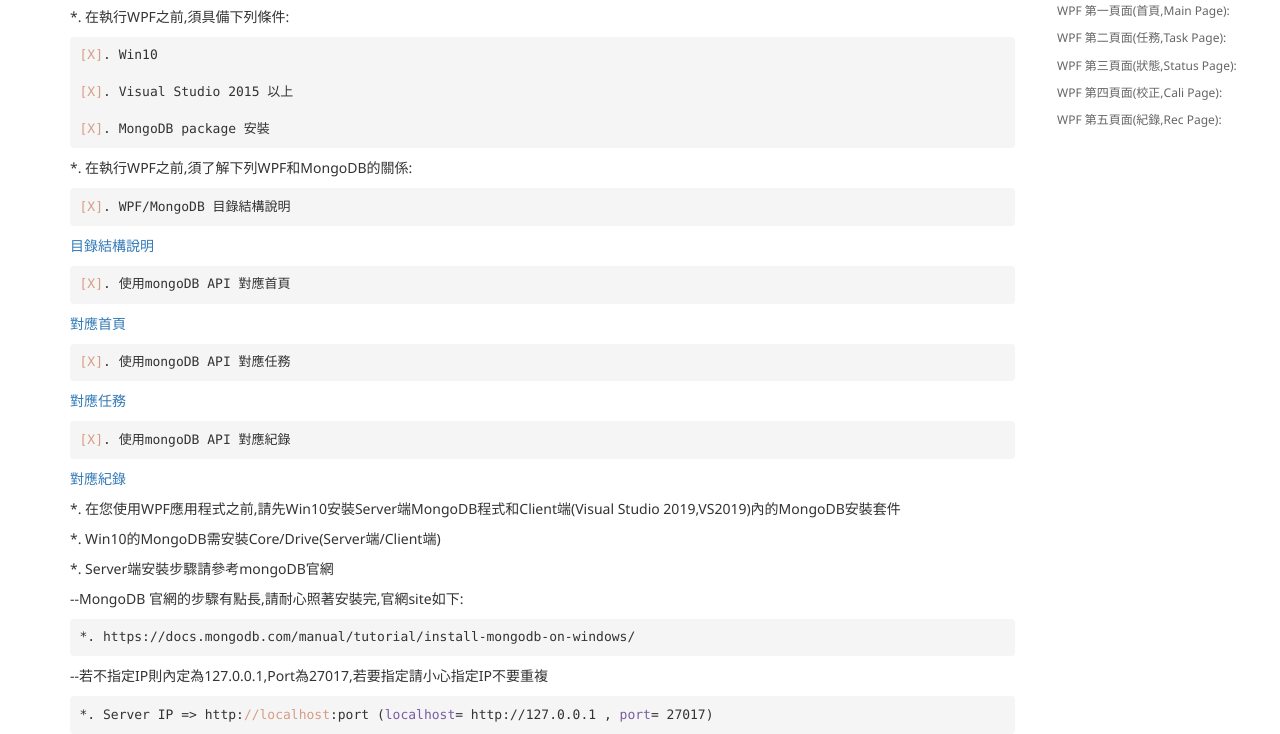
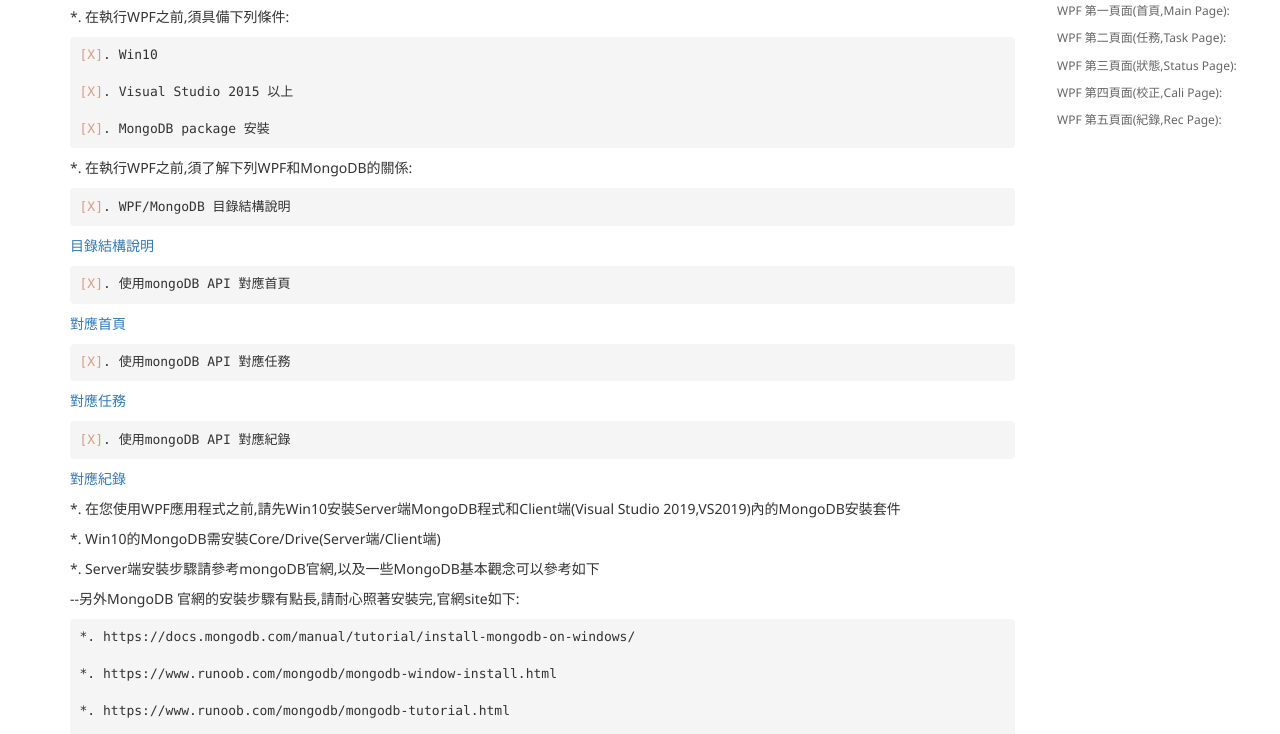
Before and after one commit to gilbert-sun/gilbert-sun.github.io, a plain HTML site: page index.html in a window 1280 px wide. Shown: the part 218-952 px from the top of the page. Drawn offline with Linux system fonts and the light colour scheme.

Commit message:
Update index.html
adding some mongo db link to index.html

```diff
--- a/index.html
+++ b/index.html
@@ -86,10 +86,15 @@
 <p><a href="https://gilbert-sun.github.io/articles/intro4.html">對應紀錄</a></p>
 <p>*. 在您使用WPF應用程式之前,請先Win10安裝Server端MongoDB程式和Client端(Visual Studio 2019,VS2019)內的MongoDB安裝套件</p>
 <p>*. Win10的MongoDB需安裝Core/Drive(Server端/Client端)</p>
-<p>*. Server端安裝步驟請參考mongoDB官網</p>
-<p>--MongoDB 官網的步驟有點長,請耐心照著安裝完,官網site如下:</p>
+<p>*. Server端安裝步驟請參考mongoDB官網,以及一些MongoDB基本觀念可以參考如下</p>
+<p>--另外MongoDB 官網的安裝步驟有點長,請耐心照著安裝完,官網site如下:</p>
 <pre><code>*. https://docs.mongodb.com/manual/tutorial/install-mongodb-on-windows/
-</code></pre>
+</code>
+<code>*. https://www.runoob.com/mongodb/mongodb-window-install.html
+</code>
+<code>*. https://www.runoob.com/mongodb/mongodb-tutorial.html
+</code>
+</pre>
 <p>--若不指定IP則內定為127.0.0.1,Port為27017,若要指定請小心指定IP不要重複</p>
 <pre><code>*. Server IP =&gt; http://localhost:port (localhost= http://127.0.0.1 , port= 27017)
 </code></pre>
```
